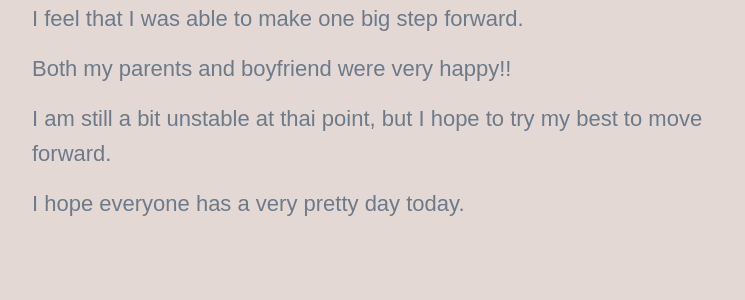
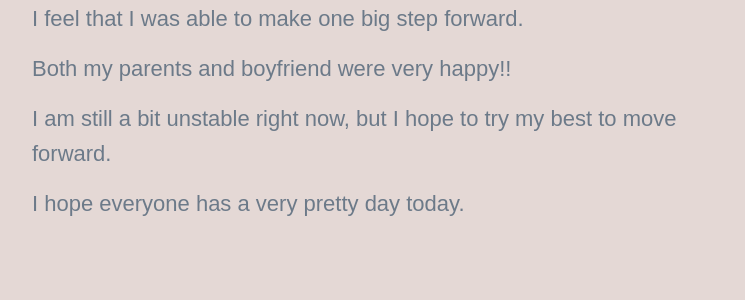
Before and after one commit to yutarochan/yurumina, a Jekyll site: the page built from _posts/2022-08-24-goodnews.md, in a window 1280 px wide. Shown: the part 1620-1920 px from the top of the page, without its empty margins (258-1003 px from the left). Built offline with Jekyll 4.4.1, drawn with Linux system fonts in a browser that asks for light colours; nearby versions of some CDN libraries; some web fonts are replaced; comment, search, counter and statistics services are not loaded.

Commit message:
Update 2022-08-24-goodnews.md

```diff
--- a/_posts/2022-08-24-goodnews.md
+++ b/_posts/2022-08-24-goodnews.md
@@ -32,6 +32,6 @@ I feel that I was able to make one big step forward.
 
 Both my parents and boyfriend were very happy!!
 
-I am still a bit unstable at thai point, but I hope to try my best to move forward.
+I am still a bit unstable right now, but I hope to try my best to move forward.
 
 I hope everyone has a very pretty day today.
```
